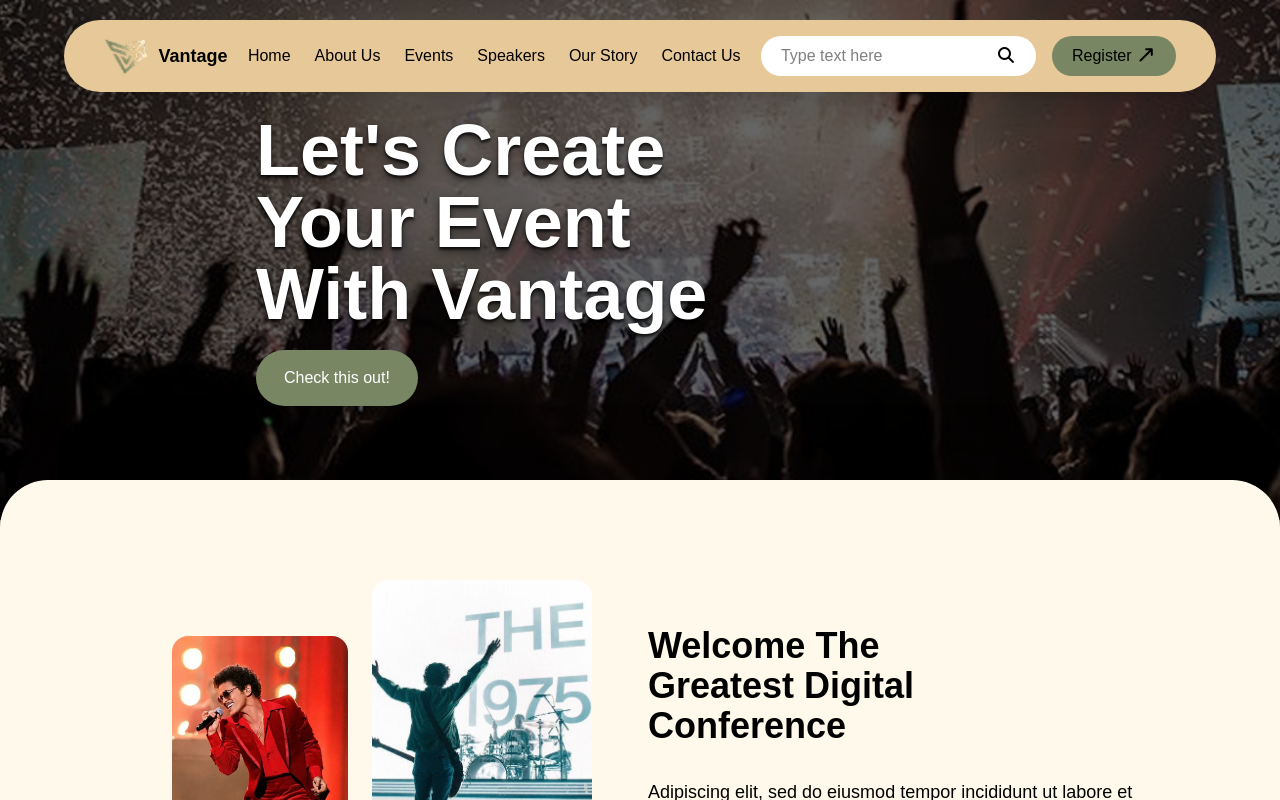
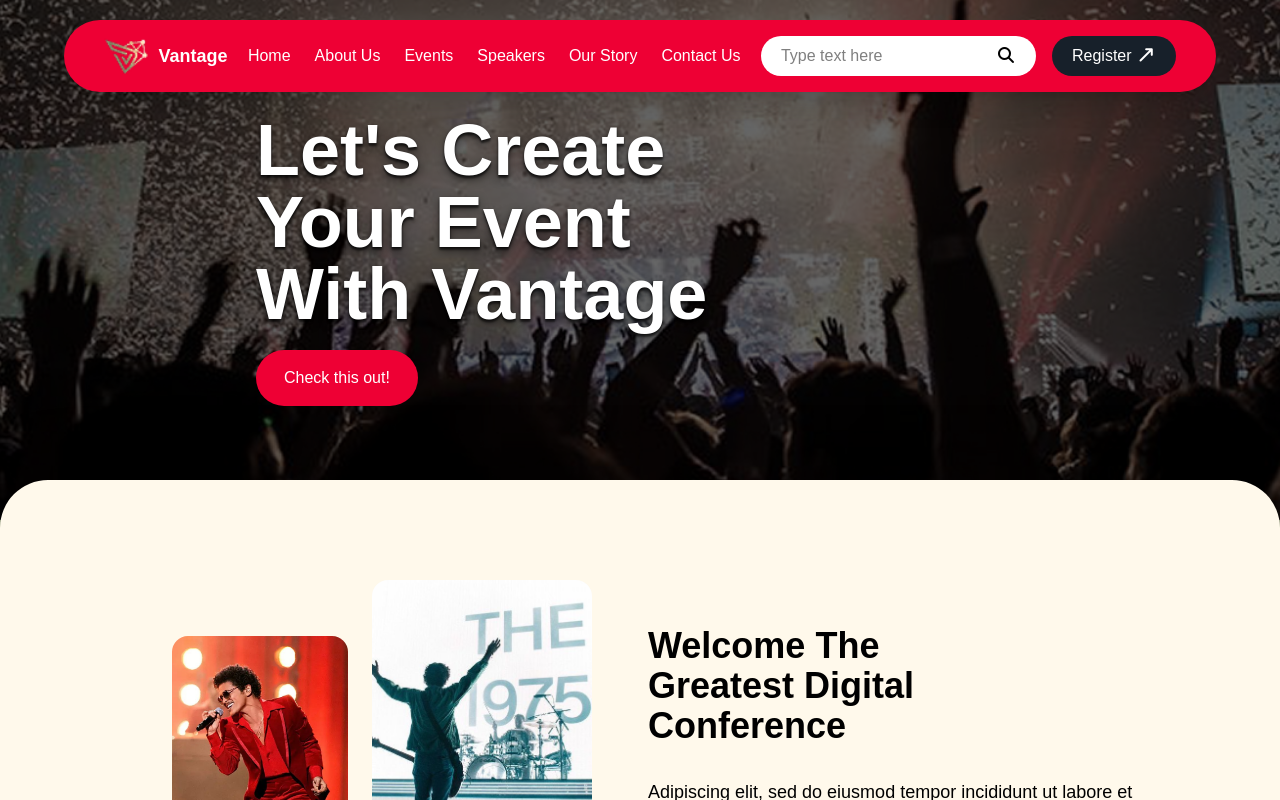
Before and after one commit to Vantage-EO-Project-AMIKOM/Vantage_EO, a Vue app: page / in a window 1280 px wide. Shown: the top 800 px of the page. Built offline with nearby package versions, Linux system fonts and the light colour scheme.

Commit message:
recolor pallete

```diff
--- a/src/components/Navbar.vue
+++ b/src/components/Navbar.vue
@@ -10,7 +10,7 @@ const isOpen = ref(false)
 
 <template>
     <nav
-        class="fixed top-5 left-1/2 -translate-x-1/2 w-[95%] xl:w-[90%] h-18 px-5 xl:px-10 bg-[#E7C899] shadow-xl rounded-full flex justify-between items-center z-50">
+        class="fixed top-5 left-1/2 -translate-x-1/2 w-[95%] xl:w-[90%] h-18 px-5 xl:px-10 bg-[#EE0034] shadow-xl rounded-full flex justify-between items-center z-50 text-white">
 
         <RouterLink to="#" class=" flex justify-center items-center">
             <img src="./img/onlyLogo.png" alt="Logo" class="h-8 xl:h-10 w-auto mr-2" draggable="false">
@@ -26,7 +26,7 @@ const isOpen = ref(false)
             <RouterLink to="contact" class="transition-all hover:text-[#788663]">Contact Us</RouterLink>
         </div>
 
-        <div class="hidden xl:flex justify-center items-center space-x-4">
+        <div class="hidden xl:flex justify-center items-center space-x-4 text-black">
             <div class="flex">
                 <input type="text" placeholder="Type text here"
                     class="w-40 xl:w-full bg-white pl-5 pr-2 py-2 rounded-l-full outline-none">
@@ -34,7 +34,7 @@ const isOpen = ref(false)
                     <i class="fa fa-search" aria-hidden="true"></i>
                 </button>
             </div>
-            <button class="bg-[#788663] text-black px-5 py-2 rounded-full transition-all hover:bg-[#788700]">Register
+            <button class="bg-[#17202A] text-white px-5 py-2 rounded-full transition-all hover:bg-[#788700]">Register
                 <i class="fa fa-long-arrow-right font-extralight -rotate-45" aria-hidden="true"></i>
             </button>
         </div>
--- a/src/views/HomeView.vue
+++ b/src/views/HomeView.vue
@@ -45,7 +45,7 @@
           your event with vantage</h1>
         <RouterLink to="/">
           <button
-            class="px-7 py-4 bg-[#788663] rounded-full text-white transition-all hover:translate-x-2 cursor-pointer">Check
+            class="px-7 py-4 bg-[#EE0034] rounded-full text-white transition-all hover:translate-x-2 cursor-pointer">Check
             this
             out!</button>
         </RouterLink>
```
